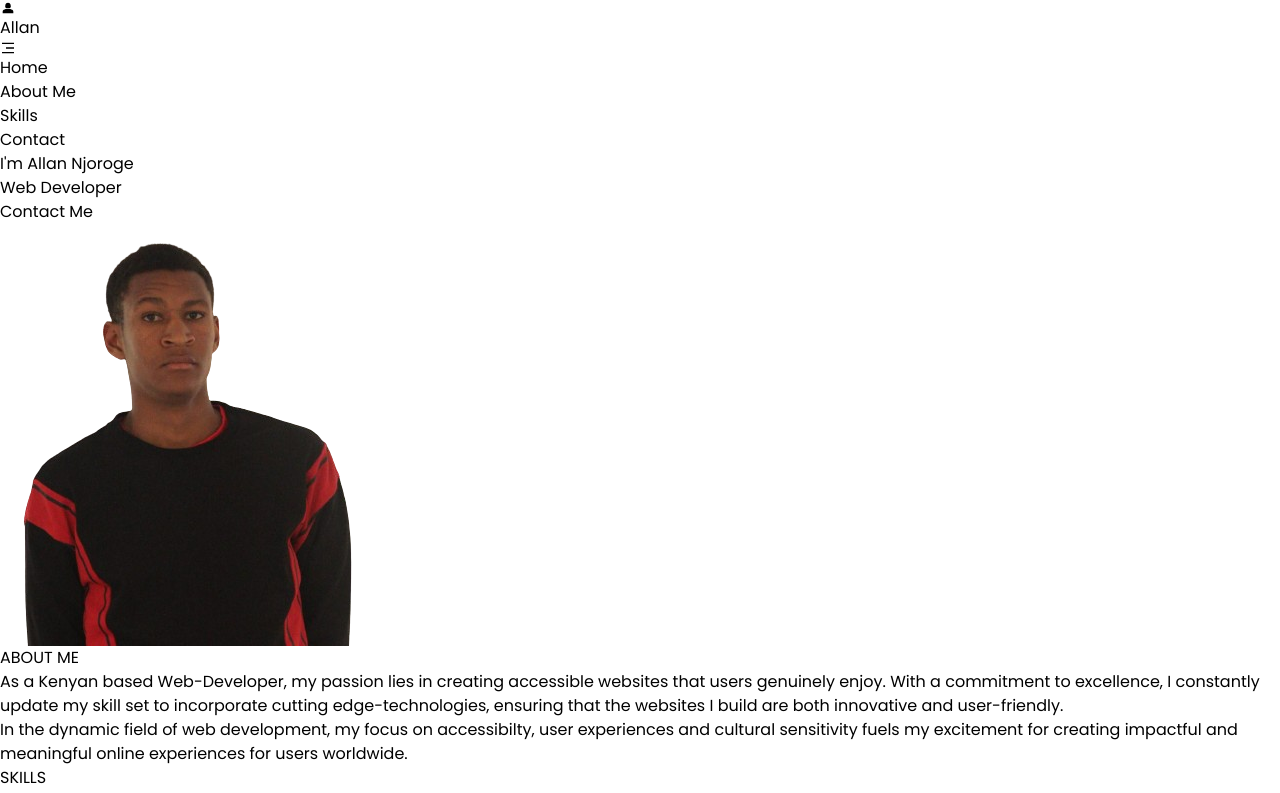
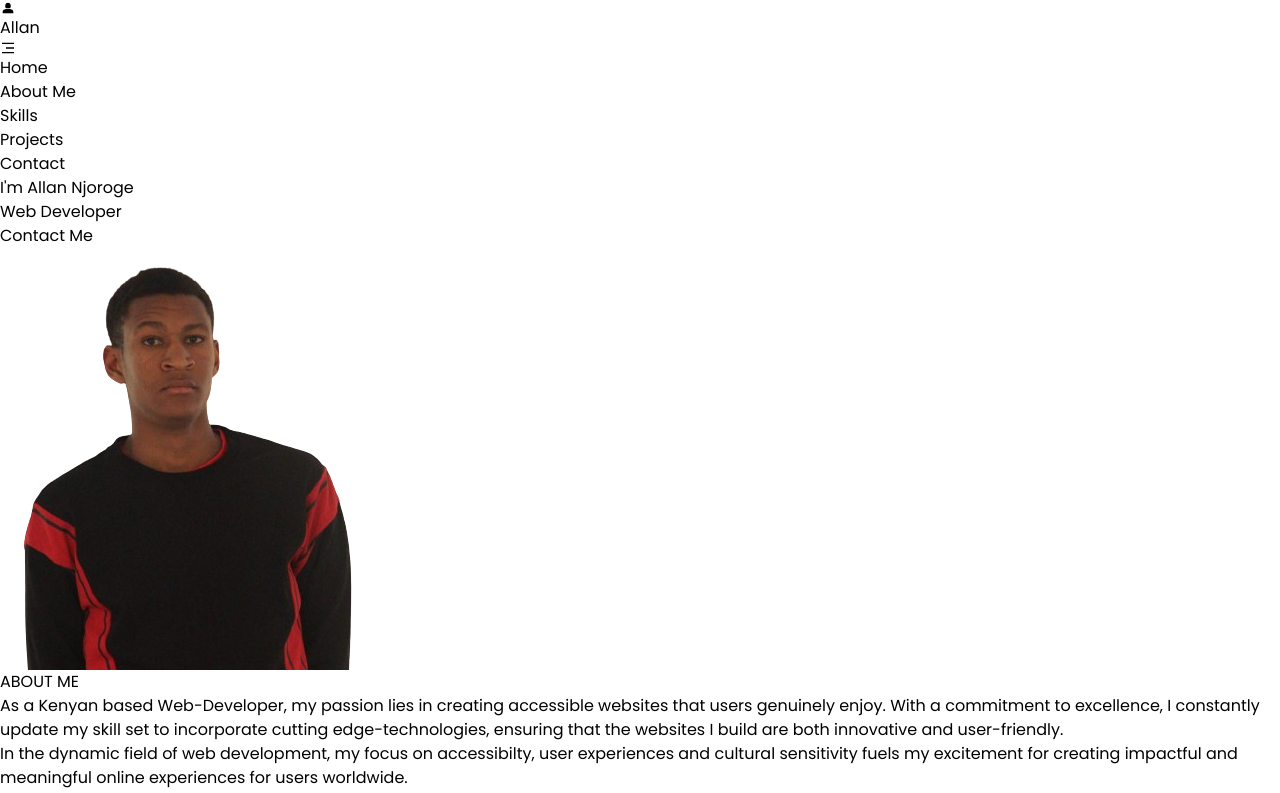
Before and after one commit to mokayaj857/john_mokaya, a React (Vite) app: page / in a window 1280 px wide. Shown: the top 793 px of the page. Built offline with nearby package versions, Linux system fonts and the light colour scheme.

Commit message:
Add Projects link

```diff
--- a/src/components/Nav.jsx
+++ b/src/components/Nav.jsx
@@ -9,6 +9,7 @@ const Nav = () => {
     {name:"Home", link:"home"},
     {name:"About Me", link:"about"},
     {name:"Skills", link:"skills"},
+    {name:"Projects", link:"projects"},
     {name:"Contact", link:"contact"},
   ]
 
```
